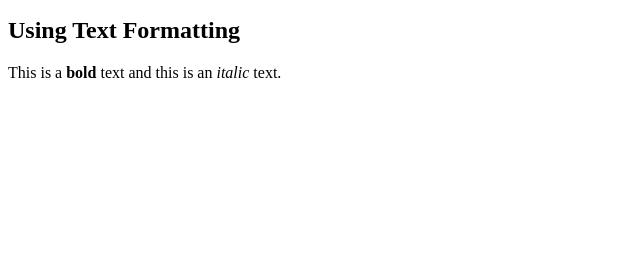
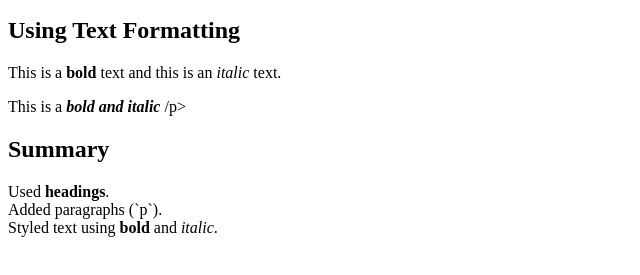
Before and after one commit to Thanathep75/COS10026---First-tutorial, a plain HTML site: page index.html in a window 1280 px wide. Shown: the part 101-376 px from the top of the page, without its empty margins (0-640 px from the left). Drawn offline with Linux system fonts and the light colour scheme.

Commit message:
changes  made to index.html

```diff
--- a/index.html
+++ b/index.html
@@ -19,6 +19,16 @@
         This is a <strong>bold</strong> text and this is an <em>italic</em> text.
     </p>
 
+    <p> This is a <strong><em>bold and italic</em></strong>
+</body>/p>
+
+<h2>Summary</h2>
+
+<p>Used <strong>headings</strong>.<br>
+    Added paragraphs (`p`).<br>
+    Styled text using <strong>bold</strong> and <em>italic</em>.<br>
+</p>
+
 </body>
 
 </html>
```
Also changed, not shown: tryout.html (added, +17 -0 lines), 1 other file.
